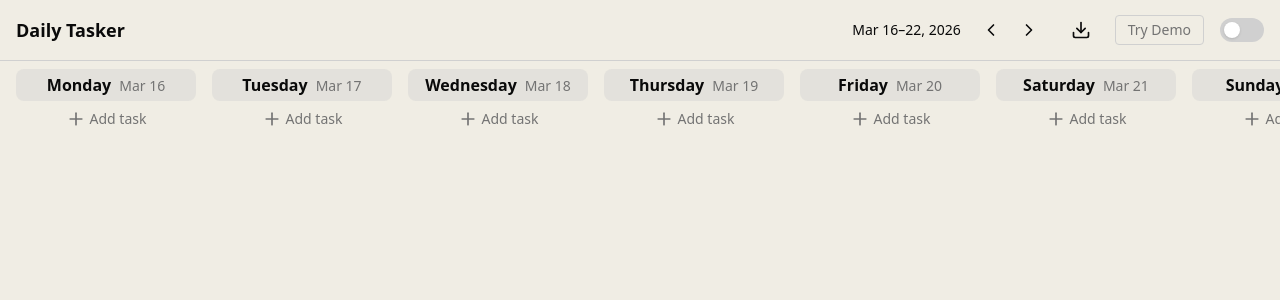
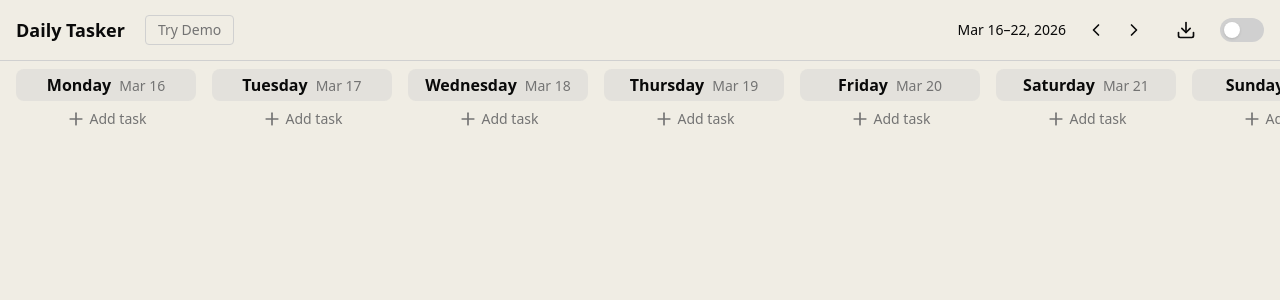
Before and after one commit to Anastasiia10013/daily_tasker, a Next.js app: page /week/2026-03-16 in a window 1280 px wide. Shown: the top 300 px of the page. Built offline with nearby package versions, Linux system fonts and the light colour scheme.

Commit message:
Style adjustments for Demo Mode

```diff
--- a/app/week/[date]/page.tsx
+++ b/app/week/[date]/page.tsx
@@ -27,7 +27,10 @@ export default async function WeekPage(props: PageProps<'/week/[date]'>) {
   return (
     <div className="flex flex-col flex-1">
       <header className="flex items-center justify-between px-4 py-3 border-b border-[var(--color-black-10)]">
-        <h1 className="text-lg font-bold text-foreground">Daily Tasker</h1>
+        <div className="flex items-center gap-5">
+          <h1 className="text-lg font-bold text-foreground">Daily Tasker</h1>
+          <TryDemoButton />
+        </div>
         <div className="flex items-center gap-4">
           <WeekNav
             label={label}
@@ -35,7 +38,6 @@ export default async function WeekPage(props: PageProps<'/week/[date]'>) {
             nextHref={`/week/${nextMonday}`}
           />
           <ExportButton />
-          <TryDemoButton />
           <ThemeToggle />
         </div>
       </header>
--- a/components/ui/DemoBanner.tsx
+++ b/components/ui/DemoBanner.tsx
@@ -14,7 +14,7 @@ export function DemoBanner() {
       style={{ backgroundColor: 'var(--color-sage-green)' }}
     >
       <span className="font-medium text-[var(--color-black)]">
-        <strong>Demo Mode</strong> — You&apos;re viewing sample data. Your tasks are untouched.
+        <strong>Demo Mode </strong>— You&apos;re viewing sample data. Your tasks are untouched.
       </span>
       <button
         onClick={exitDemoMode}
```
